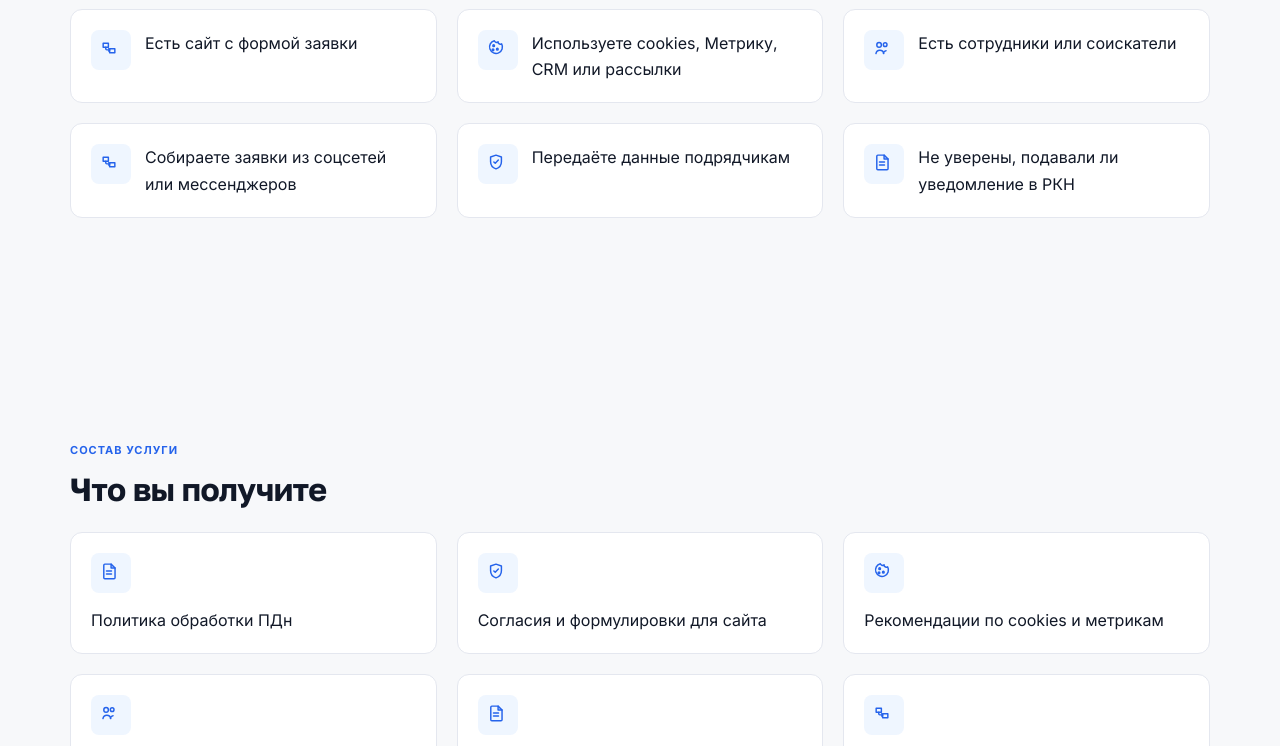
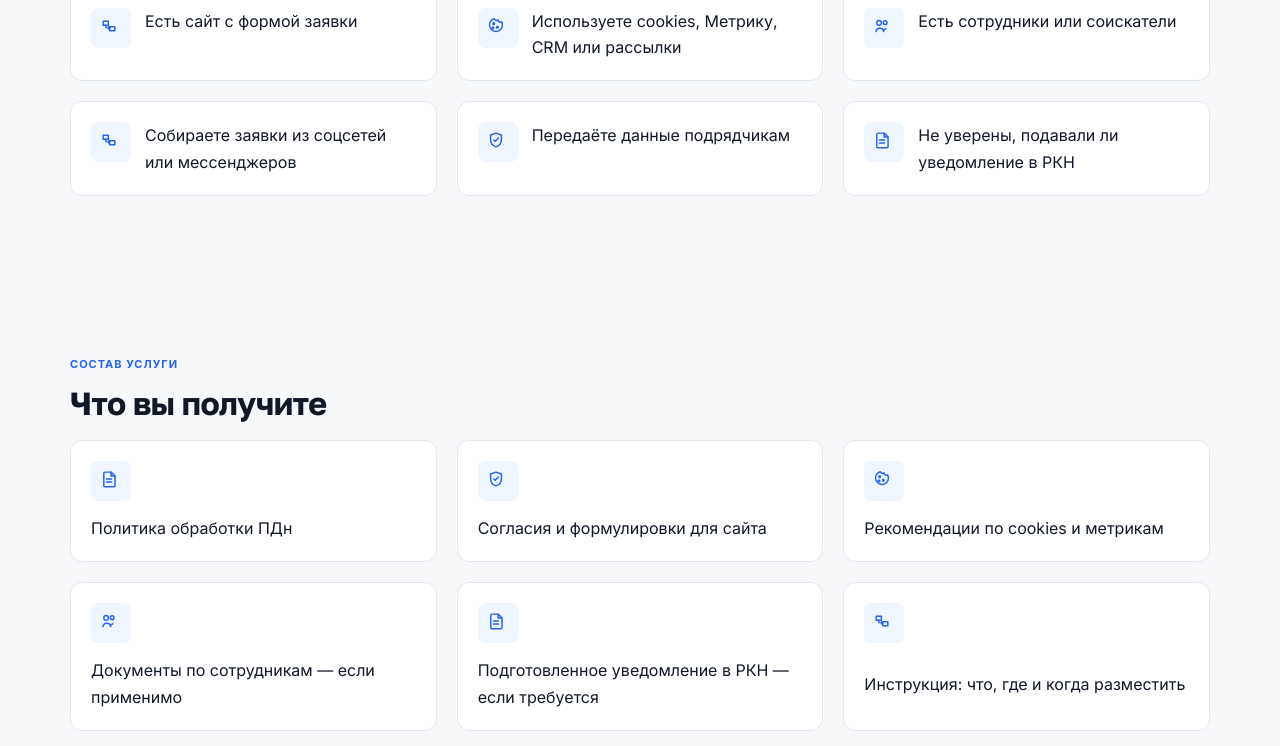
Before and after one commit to codesidevelopers-crypto/openclaw-sites, a Gatsby site in the folder pd-152-kit/: page / in a window 1280 px wide. Shown: the part 730-1476 px from the top of the page. Built offline with nearby package versions, Linux system fonts and the light colour scheme; Gatsby itself is replaced by a stand-in of ours.

Commit message:
fix(site): tighten section spacing further

```diff
--- a/pd-152-kit/src/pages/index.tsx
+++ b/pd-152-kit/src/pages/index.tsx
@@ -813,12 +813,12 @@ const Container = styled.div<{ narrow?: boolean }>`
 `;
 
 const Section = styled.section`
-  padding-top: 56px;
-  padding-bottom: 56px;
+  padding-top: 40px;
+  padding-bottom: 40px;
 
   @media (max-width: 768px) {
-    padding-top: 44px;
-    padding-bottom: 44px;
+    padding-top: 32px;
+    padding-bottom: 32px;
   }
 `;
 
@@ -1077,7 +1077,7 @@ const TrustText = styled.p<{ $strong?: boolean }>`
 
 const SectionHeader = styled.div`
   max-width: 760px;
-  margin-bottom: 24px;
+  margin-bottom: 18px;
 `;
 
 const SectionLabel = styled.span`
```
